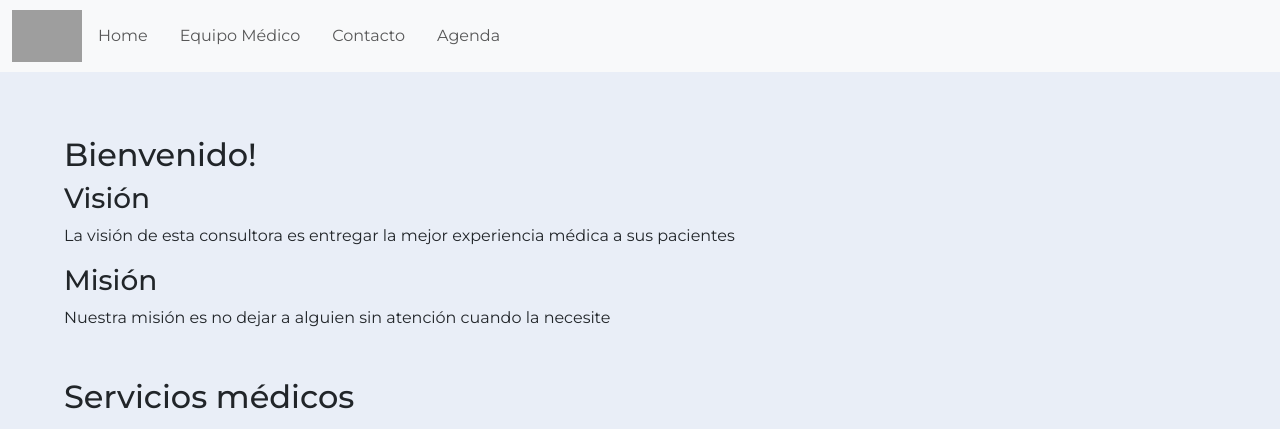
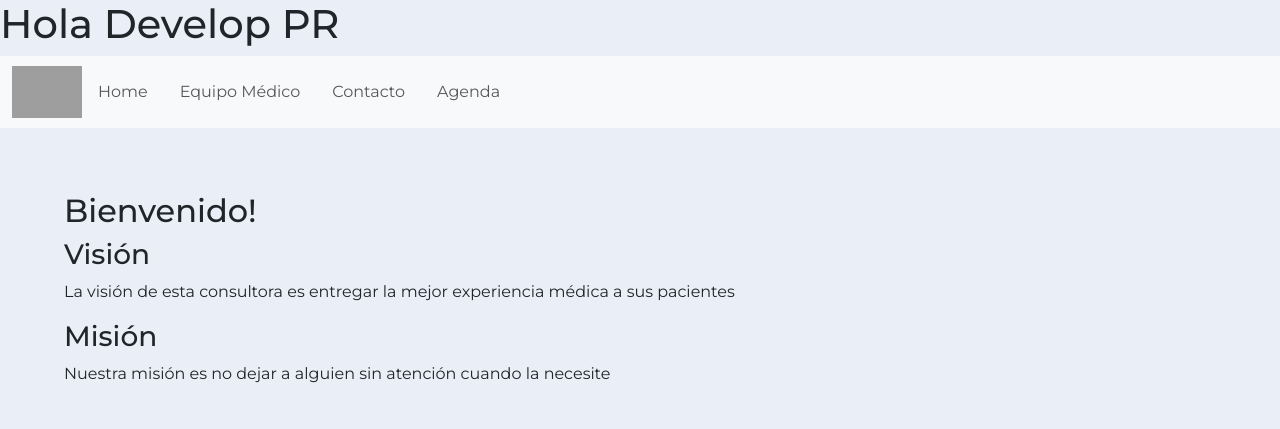
Before and after one commit to Jose-Schafer/front-corfo-mod3-eg3, a website built with Vite: page index.html in a window 1280 px wide. Shown: the top 429 px of the page. Built offline with nearby package versions, Linux system fonts and the light colour scheme; grey boxes are pictures that could not be loaded; files whose address does not match are found by name.

Commit message:
Se agrega H1 innecesario

```diff
--- a/index.html
+++ b/index.html
@@ -6,6 +6,7 @@
         <link rel="icon" href="static/img/favicon.ico" type="image/x-icon">
     </head>
     <body>
+        <h1>Hola Develop PR</h1>
         <script type="module" src="src/js/index.js"></script>
         <nav class="navbar navbar-expand-lg bg-body-tertiary">
           <div class="container-fluid">
```
